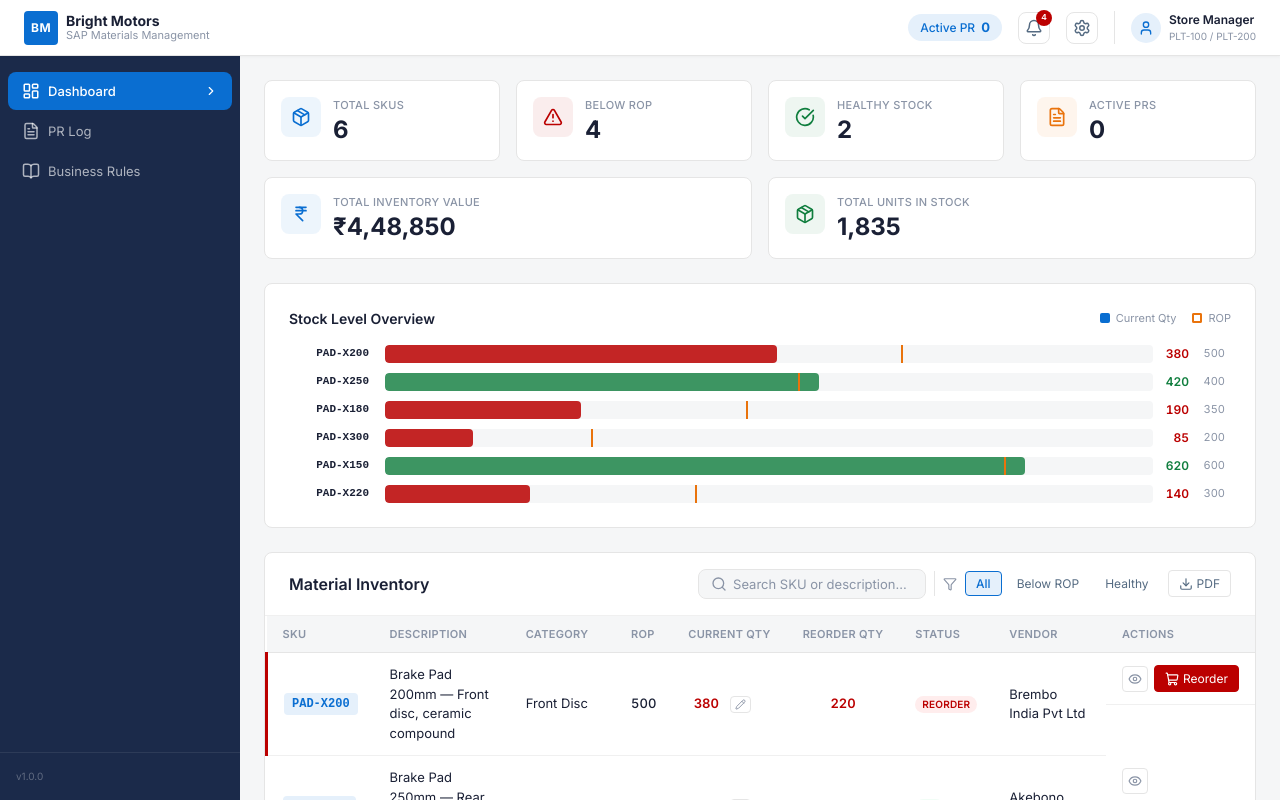
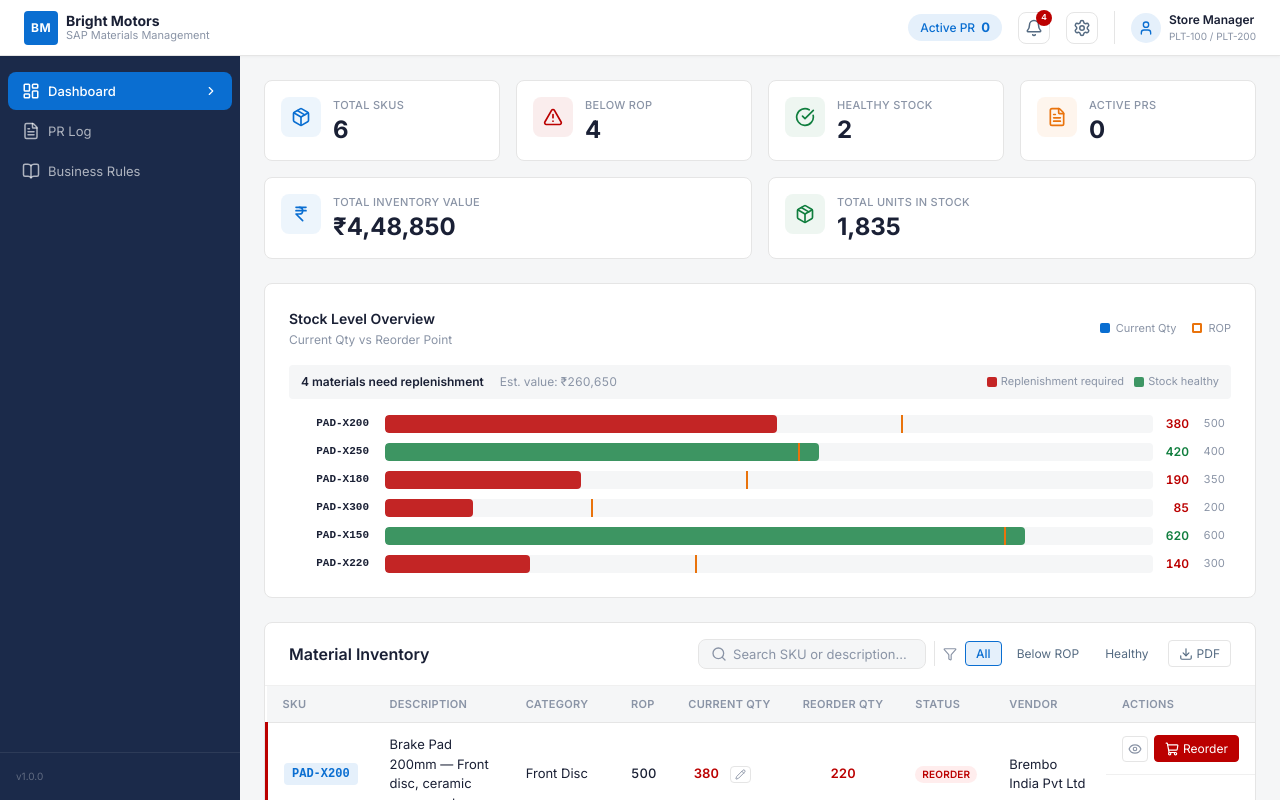
Before and after one commit to amaljoshmaadhavj/bright-motors-SAP, a React (Vite) app: page / in a window 1280 px wide. Shown: the top 800 px of the page. Built offline with nearby package versions, Linux system fonts and the light colour scheme; a web font is replaced by a local one.

Commit message:
Small Updations

```diff
--- a/src/components/BusinessRules/BusinessRules.jsx
+++ b/src/components/BusinessRules/BusinessRules.jsx
@@ -29,7 +29,7 @@ export function BusinessRules() {
           <div className="step-num">1</div>
           <div className="step-content">
             <h4>Identify</h4>
-            <p>Dashboard shows all items where <strong>Current Qty &lt; ROP</strong> in red.</p>
+            <p>Dashboard shows all items where Current Qty is below ROP in red.</p>
           </div>
         </div>
         <ArrowRight size={18} className="step-arrow" />
@@ -37,7 +37,7 @@ export function BusinessRules() {
           <div className="step-num">2</div>
           <div className="step-content">
             <h4>Review &amp; Adjust</h4>
-            <p>Click <strong>Reorder</strong> to see details, AI recommendation, and edit quantity if needed.</p>
+            <p>Click Reorder to see details, AI recommendation, and edit quantity if needed.</p>
           </div>
         </div>
         <ArrowRight size={18} className="step-arrow" />
@@ -63,7 +63,7 @@ export function BusinessRules() {
           <tbody>
             <tr>
               <td><code>SKU</code></td>
-              <td>Unique material ID, e.g. <strong>PAD-X200</strong></td>
+              <td>Unique material identifier</td>
             </tr>
             <tr>
               <td><code>Description</code></td>
@@ -79,7 +79,7 @@ export function BusinessRules() {
             </tr>
             <tr>
               <td><code>Reorder Qty</code></td>
-              <td>Suggested order amount = (ROP &times; 1.2) &minus; Current Qty</td>
+              <td>Suggested order amount &mdash; formula shown above</td>
             </tr>
             <tr>
               <td><code>Plant / Loc</code></td>
@@ -141,7 +141,7 @@ export function BusinessRules() {
         <div className="rules-indicators">
           <div className="rules-indicator">
             <CheckCircle size={14} className="qty-ok" />
-            <span>Click the <strong>pencil icon</strong> next to Current Qty to update physical counts after a stock check.</span>
+            <span>Click the pencil icon next to Current Qty to update physical counts after a stock check.</span>
           </div>
           <div className="rules-indicator">
             <Clock size={14} style={{ color: 'var(--textMuted)' }} />
--- a/src/components/Dashboard/StockChart.jsx
+++ b/src/components/Dashboard/StockChart.jsx
@@ -1,20 +1,44 @@
 import { motion } from 'framer-motion';
 import { useStore } from '../../store/useStore';
-import { isBelowRop } from '../../data/inventory';
+import { isBelowRop, calculateReorderQty } from '../../data/inventory';
 
 export function StockChart() {
   const { state } = useStore();
   const maxVal = Math.max(...state.inventory.map(i => Math.max(i.rop, i.currentQty)));
   const scale = 100 / (maxVal * 1.2);
 
+  const belowCount = state.inventory.filter(isBelowRop).length;
+  const estimatedValue = state.inventory
+    .filter(isBelowRop)
+    .reduce((sum, i) => sum + calculateReorderQty(i.rop, i.currentQty) * i.unitPrice, 0);
+
   return (
     <div className="stock-chart-card">
       <div className="stock-chart-header">
-        <h3 className="stock-chart-title">Stock Level Overview</h3>
+        <div>
+          <h3 className="stock-chart-title">Stock Level Overview</h3>
+          <p className="stock-chart-subtitle">Current Qty vs Reorder Point</p>
+        </div>
         <div className="stock-chart-legend">
           <span className="legend-item"><span className="legend-dot legend-current" /> Current Qty</span>
           <span className="legend-item"><span className="legend-dot legend-rop" /> ROP</span>
         </div>
+      </div>
+      <div className="stock-chart-summary">
+        <span className="stock-chart-summary-text">
+          {belowCount === 0
+            ? 'All materials are above reorder point'
+            : `${belowCount} material${belowCount > 1 ? 's' : ''} need replenishment`}
+        </span>
+        {belowCount > 0 && (
+          <span className="stock-chart-summary-value">
+            Est. value: ₹{estimatedValue.toLocaleString()}
+          </span>
+        )}
+        <span className="stock-chart-summary-hint">
+          <span className="legend-dot legend-dot-sm bar-red" /> Replenishment required &nbsp;
+          <span className="legend-dot legend-dot-sm bar-green" /> Stock healthy
+        </span>
       </div>
       <div className="stock-chart-body">
         {state.inventory.map((item, i) => {
--- a/src/components/PRLog/PrLog.jsx
+++ b/src/components/PRLog/PrLog.jsx
@@ -5,6 +5,9 @@ import { exportTableToPDF } from '../../utils/exportPDF';
 
 export function PrLog() {
   const { state } = useStore();
+
+  const activePrs = state.purchaseRequests.filter(p => p.status === 'Submitted');
+  const totalUnits = state.purchaseRequests.reduce((sum, pr) => sum + pr.reorderQty, 0);
 
   const handleExport = () => {
     const headers = ['PR Number', 'SKU', 'Description', 'Quantity', 'Vendor', 'Status', 'Est. Delivery', 'Submitted'];
@@ -44,6 +47,17 @@ export function PrLog() {
           <Download size={14} />
           <span>PDF</span>
         </button>
+      </div>
+      <div className="pr-summary-bar">
+        <div className="pr-summary-item">
+          <span className="pr-summary-value">{activePrs.length}</span>
+          <span className="pr-summary-label">Active PR{activePrs.length !== 1 ? 's' : ''}</span>
+        </div>
+        <div className="pr-summary-divider" />
+        <div className="pr-summary-item">
+          <span className="pr-summary-value">{totalUnits.toLocaleString()}</span>
+          <span className="pr-summary-label">Total Units Requested</span>
+        </div>
       </div>
       <div className="table-desktop">
         <table className="sap-table">
--- a/src/index.css
+++ b/src/index.css
@@ -665,6 +665,48 @@ body {
   font-size: 14px;
   font-weight: 600;
   color: var(--textPrimary);
+}
+
+.stock-chart-subtitle {
+  font-size: 12px;
+  color: var(--textMuted);
+  margin-top: 2px;
+}
+
+.stock-chart-summary {
+  display: flex;
+  align-items: center;
+  gap: var(--space-md);
+  padding: 8px 12px;
+  background: var(--bgPage);
+  border-radius: var(--radiusSm);
+  margin-bottom: var(--space-md);
+  flex-wrap: wrap;
+  font-size: 12px;
+}
+
+.stock-chart-summary-text {
+  color: var(--textPrimary);
+  font-weight: 600;
+}
+
+.stock-chart-summary-value {
+  color: var(--textMuted);
+  font-variant-numeric: tabular-nums;
+}
+
+.stock-chart-summary-hint {
+  display: flex;
+  align-items: center;
+  gap: 4px;
+  color: var(--textMuted);
+  font-size: 11px;
+  margin-left: auto;
+}
+
+.legend-dot-sm {
+  width: 8px;
+  height: 8px;
 }
 
 .stock-chart-legend {
@@ -1668,6 +1710,42 @@ body {
   background: var(--sapBlueLight);
 }
 
+/* PR Summary Bar */
+.pr-summary-bar {
+  display: flex;
+  align-items: center;
+  gap: var(--space-lg);
+  padding: 12px var(--space-lg);
+  background: var(--bgCard);
+  border: 1px solid var(--border);
+  border-radius: var(--radius);
+  margin-bottom: var(--space-lg);
+}
+
+.pr-summary-item {
+  display: flex;
+  align-items: baseline;
+  gap: 6px;
+}
+
+.pr-summary-value {
+  font-size: 18px;
+  font-weight: 600;
+  color: var(--textPrimary);
+  font-variant-numeric: tabular-nums;
+}
+
+.pr-summary-label {
+  font-size: 12px;
+  color: var(--textMuted);
+}
+
+.pr-summary-divider {
+  width: 1px;
+  height: 24px;
+  background: var(--border);
+}
+
 /* ============================================
    Business Rules
    ============================================ */
@@ -2231,6 +2309,26 @@ body {
   .skeleton-kpi-row {
     grid-template-columns: 1fr 1fr;
   }
+
+  .pr-summary-bar {
+    flex-wrap: wrap;
+    gap: var(--space-md);
+    padding: 10px var(--space-md);
+  }
+
+  .pr-summary-divider {
+    display: none;
+  }
+
+  .stock-chart-summary {
+    flex-direction: column;
+    align-items: flex-start;
+    gap: 4px;
+  }
+
+  .stock-chart-summary-hint {
+    margin-left: 0;
+  }
 }
 
 @media (max-width: 480px) {
```
